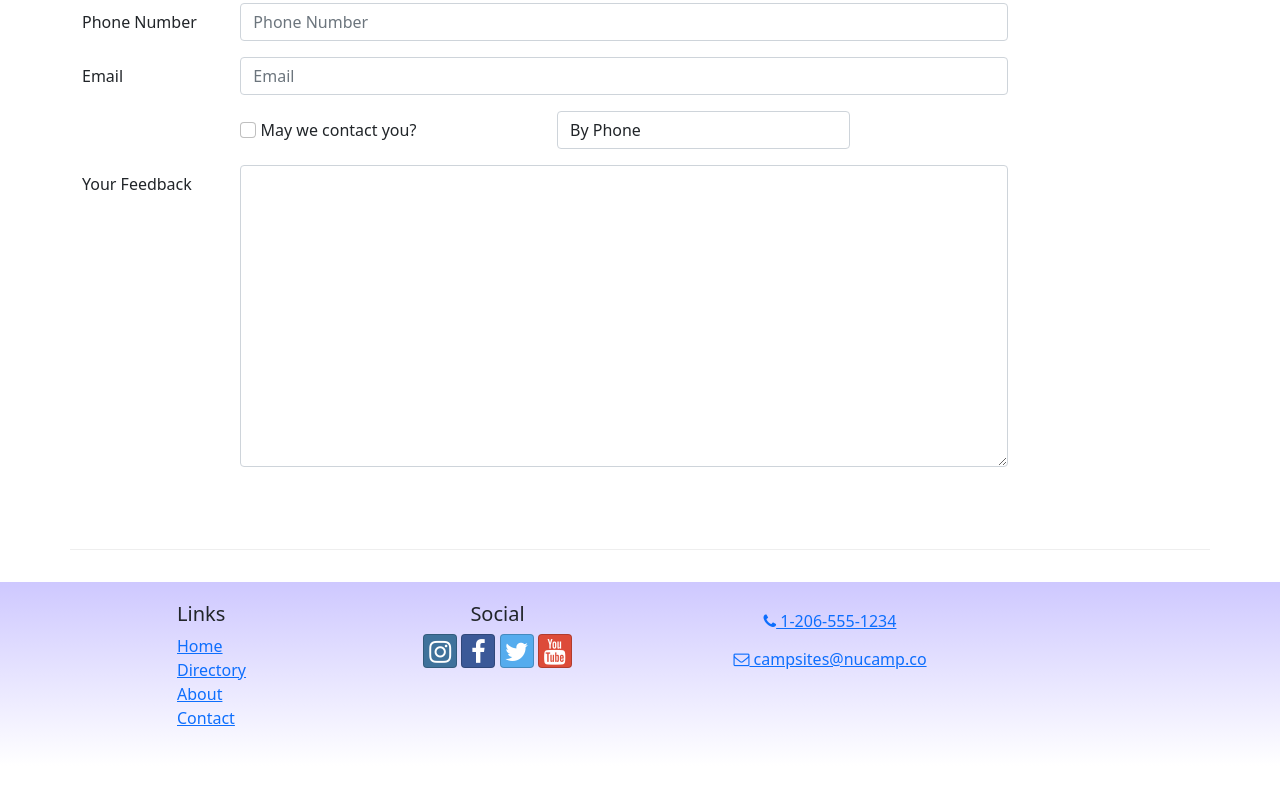
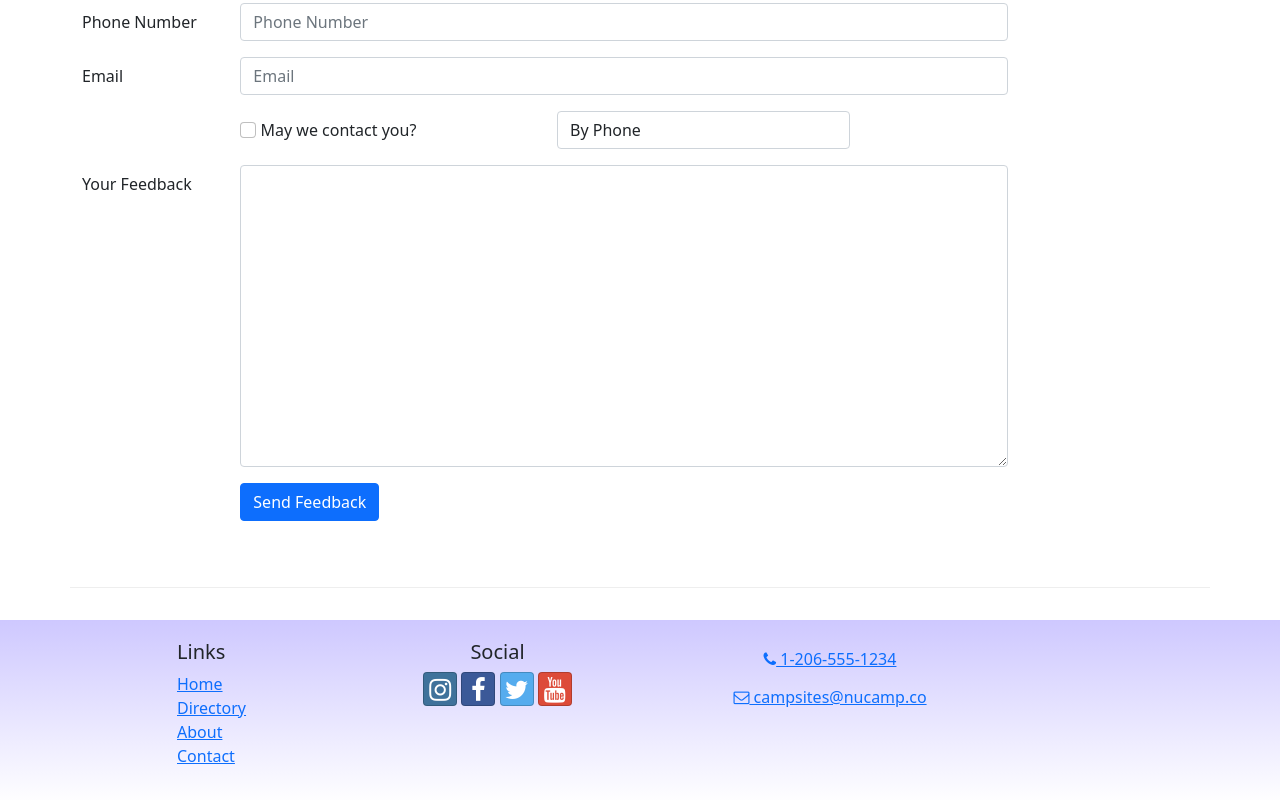
Before and after one commit to sandra-jk/nucampsite-react, a React (Create React App) app: page /contact in a window 1280 px wide. Shown: the part 719-1519 px from the top of the page. Before the commit the page ends 1485 px from the top, so only its background shows below. Built offline with nearby package versions, Linux system fonts and the light colour scheme.

Commit message:
ContactForm Part 3

```diff
--- a/src/components/ContactForm.js
+++ b/src/components/ContactForm.js
@@ -3,6 +3,12 @@
 
 
 const ContactForm = () => {
+    const handleSubmit = (values, { resetForm }) => {
+        console.log('form values:', values);
+        console.log('in JSON format:', JSON.stringify(values));
+        resetForm();
+    };
+
   return (
     <Formik
     initialValues={{
@@ -14,6 +20,7 @@
         contactType: 'By Phone',
         feedback: ''
     }}
+    onSubmit={handleSubmit}
     >
 
         <Form>
@@ -95,7 +102,11 @@
                 </Col>
             </FormGroup>
             <FormGroup row>
-
+                    <Col md={{ size: 10, offset: 2 }}>
+                        <Button type='submit' color='primary'>
+                            Send Feedback
+                        </Button>
+                    </Col>
             </FormGroup>
 
         </Form>
```
